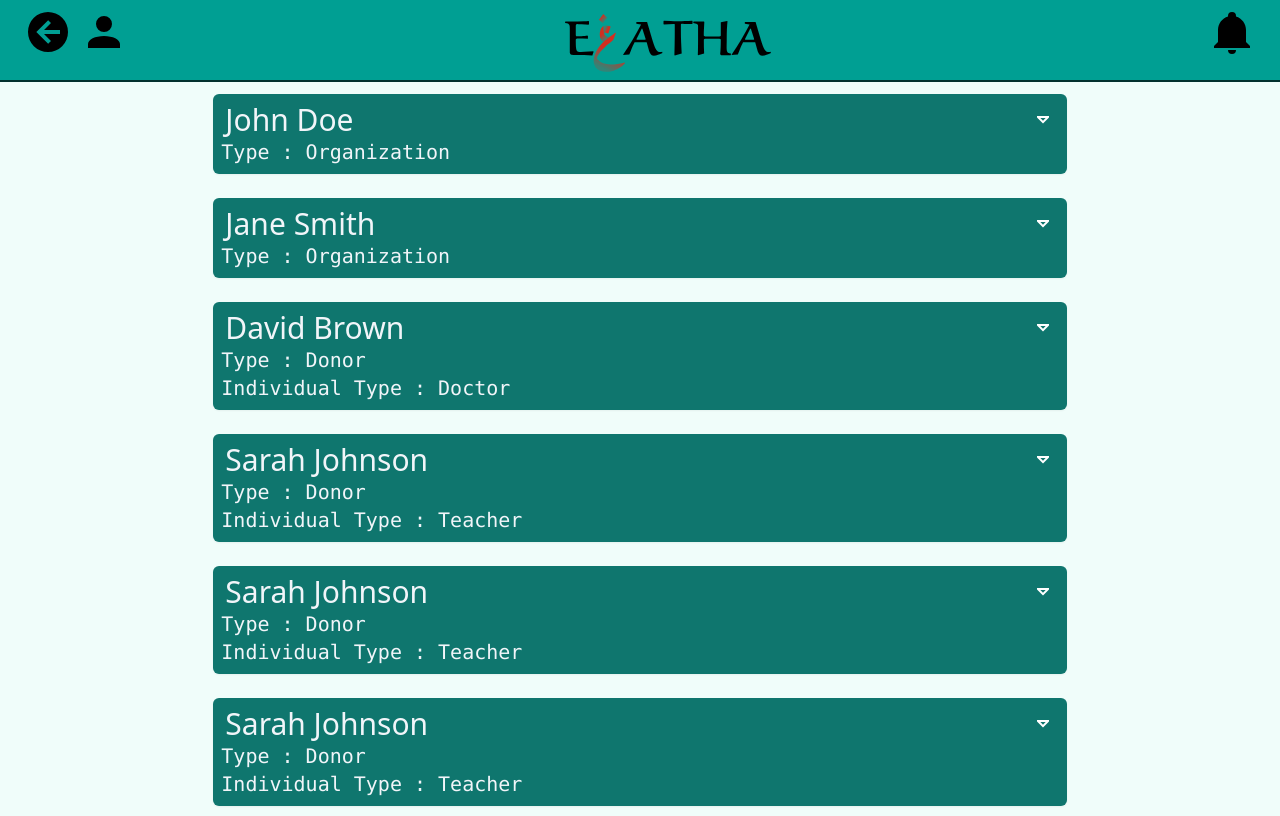
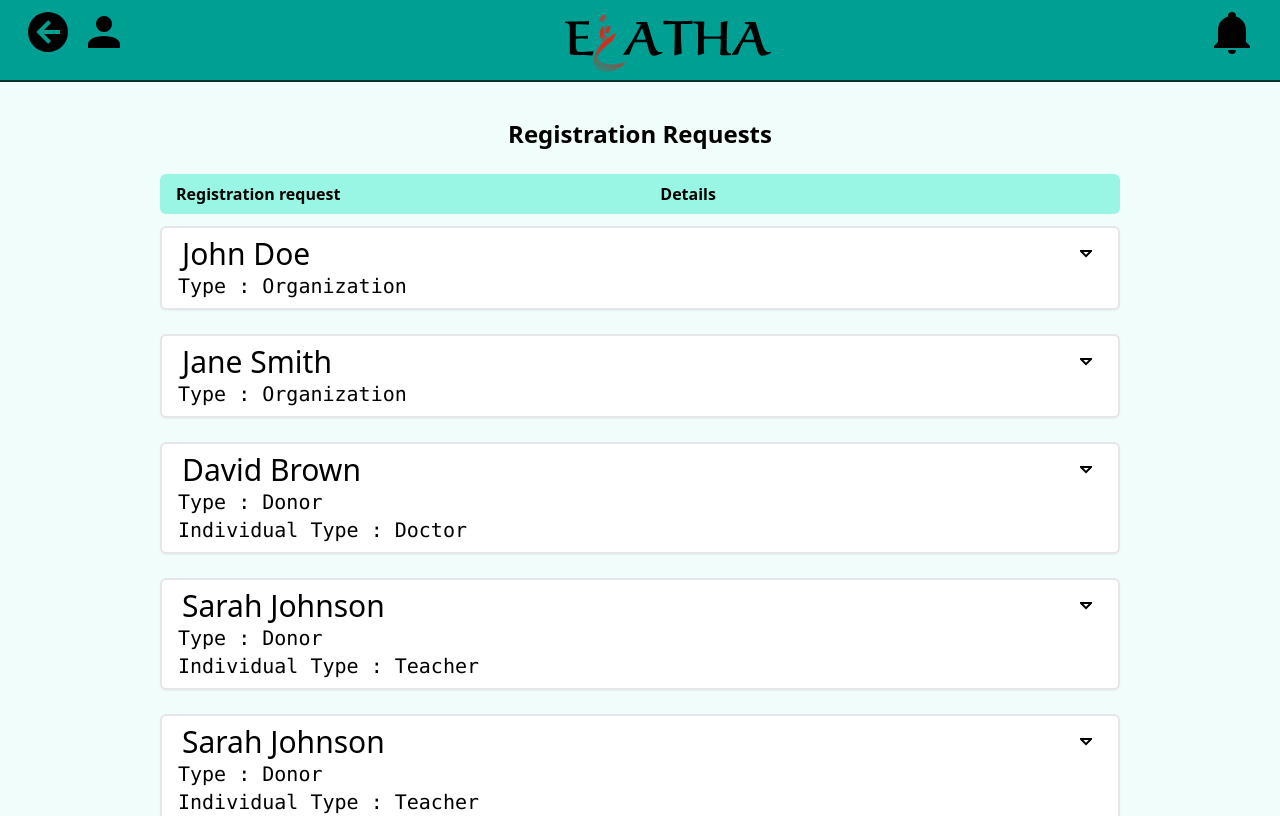
Before and after one commit to seifabdalla/Non-Monetary-Donation-App, a React (Vite) app: page /admin/registration-requests in a window 1280 px wide. Shown: the top 816 px of the page. Built offline with nearby package versions, Linux system fonts and the light colour scheme.

Commit message:
used seif's cards in admin

```diff
--- a/src/components/DonorSubmissionsCard.jsx
+++ b/src/components/DonorSubmissionsCard.jsx
@@ -1,8 +1,7 @@
 import PropTypes from "prop-types";
 import {useState} from "react";
 import Icon from '@mdi/react';
-import { mdiMenuUpOutline } from '@mdi/js';
-import {StyledFileInput} from "./styled-inputs/StyledFileInput.jsx";
+import {mdiDownload, mdiMenuUpOutline} from '@mdi/js';
 
 
 
@@ -13,31 +12,37 @@ export default function DonorSubmissionsCard(props){
     }
 
     return (
-        <div className={"bg-teal-700 flex flex-col justify-around items-start shadow-sm px-2 py-2 w-2/3 rounded-md"}>
-            <div className={"flex flex-row justify-between px-1 w-full text-slate-100"}>
+        <div
+            className={` bg-white flex flex-col justify-around items-start shadow-sm px-4 py-2 w-full rounded-md border-2 border-grey`}>
+            <div className={"flex flex-row justify-between px-1 w-full text-black"}>
                 <h2 className={"font-medium text-3xl"}>
                     {props.request.first_name} {props.request.last_name}
                 </h2>
                 <button onClick={handleExpand}>
                     <Icon path={mdiMenuUpOutline} size={1} rotate={isExpanded ? 0 : 180}
-                          className={"transition-transform duration-300 text-white"}/>
+                          className={"transition-transform duration-300 text-black"}/>
                 </button>
             </div>
-            <div className={"font-mono text-xl text-slate-100"}>
+            <div className={"font-mono text-xl text-black"}>
                 Type : Donor
             </div>
-            <div className={"font-mono text-xl text-slate-100"}>
+            <div className={"font-mono text-xl text-black"}>
                 Individual Type : {props.request.indtype}
             </div>
             {
                 isExpanded &&
-                <div className="font-mono text-xl text-slate-100 flex flex-row justify-between w-full" >
+                <div className="font-mono text-xl text-black flex flex-row justify-between w-full">
                     <div className="flex-col ">
                         <div>Email: {props.request.email}</div>
                         <div>Gender: {props.request.gender}</div>
                         <div>Address: {props.request.address}</div>
                         <div>Governorate: {props.request.governorate}</div>
-                        <div><StyledFileInput/></div>
+                        <button
+                            className=" flex flex-row w-full bg-Mystic-Teal text-Midnight-Pine font-bold rounded-md px-4 py-2 hover:shadow-lg  hover:bg-Vibrant-Turquoise hover:text-Midnight-Pine transition-colors duration-300 ease-linear"
+                        > Download Donor legal Files<Icon path={mdiDownload} size={1}
+                                                                 className={"transition-transform duration-300 text-black"}/>
+                        </button>
+
                     </div>
                     <div className="flex-col ">
                         <div>Password:{props.request.password}</div>
--- a/src/components/OrganizationSubmissionsCard.jsx
+++ b/src/components/OrganizationSubmissionsCard.jsx
@@ -1,9 +1,7 @@
 import PropTypes from "prop-types";
 import {useState} from "react";
 import Icon from '@mdi/react';
-import { mdiMenuUpOutline } from '@mdi/js';
-import {StyledFileInput} from "./styled-inputs/StyledFileInput.jsx";
-
+import {mdiDownload, mdiMenuUpOutline} from '@mdi/js';
 
 
 export default function OrganizationSubmissionsCard(props){
@@ -13,30 +11,33 @@ export default function OrganizationSubmissionsCard(props){
     }
 
     return (
-        <div className={"bg-teal-700 flex flex-col justify-around items-start shadow-sm px-2 py-2 w-2/3 rounded-md"}>
-            <div className={"flex flex-row justify-between px-1 w-full text-slate-100"}>
+        <div
+            className={` bg-white flex flex-col justify-around items-start shadow-sm px-4 py-2 w-full rounded-md border-2 border-grey`}>
+            <div className={"flex flex-row justify-between px-1 w-full text-black"}>
                 <h2 className={"font-medium text-3xl"}>
                     {props.request.first_name} {props.request.last_name}
                 </h2>
                 <button onClick={handleExpand}>
-                    <Icon path={mdiMenuUpOutline} size={1} rotate={isExpanded ? 0 : 180}
-                          className={"transition-transform duration-300 text-white"}/>
+                    <Icon path={mdiMenuUpOutline} size={1}  rotate={isExpanded ? 0 : 180}
+                          className={"transition-transform duration-300 text-black"}/>
                 </button>
             </div>
-            <div className={"font-mono text-xl text-slate-100"}>
+            <div className={"font-mono text-xl text-black"}>
                 Type : Organization
             </div>
 
             {
                 isExpanded &&
-                <div className="font-mono text-xl text-slate-100 flex flex-row justify-between w-full" >
+                <div className="font-mono text-xl text-black flex flex-row justify-between w-full">
                     <div className="flex-col ">
                         <div>Email: {props.request.email}</div>
                         <div>Gender: {props.request.gender}</div>
                         <div>OrganizationName: {props.request.organization.name}</div>
                         <div>Organization Address: {props.request.organization.address}</div>
                         <div>Organization Governorate: {props.request.organization.governorate}</div>
-                        <div><StyledFileInput/></div>
+
+                        <button     className=" flex flex-row w-full bg-Mystic-Teal text-Midnight-Pine font-bold rounded-md px-4 py-2 hover:shadow-lg  hover:bg-Vibrant-Turquoise hover:text-Midnight-Pine transition-colors duration-300 ease-linear"
+                        > Download Organization legal Files<Icon  path={mdiDownload} size={1} className={"transition-transform duration-300 text-black"}/></button>
                     </div>
                     <div className="flex-col ">
                         <div>Password:{props.request.password}</div>
--- a/src/components/RequestsCard.jsx
+++ b/src/components/RequestsCard.jsx
@@ -11,7 +11,7 @@ export default function RequestsCard(props){
         setExpanded((prevState) => !prevState);
     }
     const renderAdditionalInfo = () => {
-        const excludedKeys = ['title', 'imgUrl','category', 'requestedBy','description','amountDonated',
+        const excludedKeys = ['title', 'imgUrl','category', 'requestedBy','description','amountDonated','request_id',
             'amountNeeded'];
         return Object.keys(props.request).map((key) => {
             if (!excludedKeys.includes(key)) {
@@ -31,10 +31,11 @@ export default function RequestsCard(props){
     return(
         <>
             <div
-                className={"bg-teal-700 flex flex-row justify-around items-start shadow-sm px-2 py-2 w-2/3 rounded-md"}>
+                className={` bg-white flex flex-row justify-around items-start shadow-sm px-4 py-2 w-full rounded-md border-2 border-grey`}>
                 {isExpanded &&
-                    <div className={"flex flex-row gap-4 px-1 w-full justify-between text-slate-100"}>
-                        <img src={props.request.imgUrl} alt={props.request.request} className="w-1/4 h-[190px] object-cover"/>
+                    <div className={"flex flex-row gap-4 px-1 w-full justify-between text-black"}>
+                        <img src={props.request.imgUrl} alt={props.request.request}
+                             className="w-1/4 h-[190px] object-cover"/>
                         <div className="flex flex-col w-full">
                             <div className={"flex flex-row gap-20 justify-between w-full"}>
                                 <div className="flex flex-col  font-medium text-1xl">
@@ -68,7 +69,7 @@ export default function RequestsCard(props){
                     </div>}
                 {
                     !isExpanded &&
-                    <div className={"flex flex-row gap-4 px-1 w-full text-slate-100"}>
+                    <div className={"flex flex-row gap-4 px-1 w-full text-black"}>
                         <img src={props.request.imgUrl} alt={props.request.request} className="w-[100px] "/>
                         <div className="flex flex-col font-medium text-1xl">
                             <div> Title: {props.request.title}</div>
@@ -77,8 +78,8 @@ export default function RequestsCard(props){
                         </div>
                     </div>}
                 <button onClick={handleExpand}>
-                    <Icon path={mdiMenuUpOutline} size={1}  rotate={isExpanded ? 0 : 180}
-                          className={"transition-transform duration-300 text-white"}/>
+                    <Icon path={mdiMenuUpOutline} size={1} rotate={isExpanded ? 0 : 180}
+                          className={"transition-transform duration-300 text-black"}/>
                 </button>
             </div>
         </>
--- a/src/components/VolunteerRequestCard.jsx
+++ b/src/components/VolunteerRequestCard.jsx
@@ -19,30 +19,34 @@ export default function VolunteerRequestCard(props) {
     }
     return (
         <div
-        className={"bg-teal-700 flex flex-row justify-around  shadow-sm px-2 py-2 w-2/3 rounded-md"}>
-        <div className={"flex flex-row justify-between w-full text-slate-100"}>
-            <div className="flex flex-row gap-4">
+            className={` bg-white flex flex-col justify-around items-start shadow-sm px-4 py-2 w-full rounded-md border-2 border-grey`}>
+            <div className={"flex flex-row justify-between w-full text-black"}>
+                <div className="flex  flex-row gap-4">
                     <div>
                         <Avatar sx={{width: 75, height: 75}}>
                             <div
                                 className="text-4xl ">{individualUsers[userId].firstName.charAt(0) + "" + individualUsers[userId].lastName.charAt(0)}</div>
                         </Avatar></div>
                     <div className="flex flex-col font-medium items-start text-1xl">
-                <div> Volunteer Name: {individualUsers[userId].firstName + " " + individualUsers[userId].lastName}</div>
+                        <div> Volunteer
+                            Name: {individualUsers[userId].firstName + " " + individualUsers[userId].lastName}</div>
                         <div> Organization: {Organizations[organizationId].name}</div>
                         <div> Case Address: {DonorsRequests.requests[requestId].address}</div>
                         <div>Category : {DonorsRequests.requests[requestId].category} </div>
-                {isExpanded&&<div className="flex flex-row justify-between gap-4">
+                        {isExpanded && <div className="flex flex-row justify-between gap-4">
                             <div className="flex flex-col">
                                 <div> Donor Email: {individualUsers[userId].email}</div>
                                 <div> Donor Contact Number: {individualUsers[userId].contactNumber}</div>
-                    <div> Donor Location: {individualUsers[userId].address},{individualUsers[userId].area},{individualUsers[userId].governorate}</div>
-                    {individualUsers[userId].type==="Doctor"&&<><div> Specialization: {individualUsers[userId].specialization}</div>
-                    <div> Clinic Location: {individualUsers[userId].clinicAddress},{individualUsers[userId].clinicArea},{individualUsers[userId].clinicGovernorate}</div>
+                                <div> Donor
+                                    Location: {individualUsers[userId].address},{individualUsers[userId].area},{individualUsers[userId].governorate}</div>
+                                {individualUsers[userId].type === "Doctor" && <>
+                                    <div> Specialization: {individualUsers[userId].specialization}</div>
+                                    <div> Clinic
+                                        Location: {individualUsers[userId].clinicAddress},{individualUsers[userId].clinicArea},{individualUsers[userId].clinicGovernorate}</div>
                                     <div> Number of Cases: {individualUsers[userId].numOfCases}</div>
                                 </>}
                                 {
-                        individualUsers[userId].type==="Teacher"&&<>
+                                    individualUsers[userId].type === "Teacher" && <>
                                         <div> Subject: {individualUsers[userId].subjects}</div>
                                         <div> Number of private classes: {individualUsers[userId].privateClasses}</div>
                                         <div> Number of classes: {individualUsers[userId].classes}</div>
@@ -51,7 +55,8 @@ export default function VolunteerRequestCard(props) {
                             </div>
                             <div className="flex flex-col">
                                 <div> Organization email:{organizations[organizationId].contactInfo.email}</div>
-                        <div> Organization contact number:{organizations[organizationId].contactInfo.phone}</div>
+                                <div> Organization contact
+                                    number:{organizations[organizationId].contactInfo.phone}</div>
                                 {DonorsRequests.requests[requestId].category === "Medical Cases" && <>
                                     <div> Medical Case: {DonorsRequests.requests[requestId].case}</div>
                                 </>
@@ -83,7 +88,7 @@ export default function VolunteerRequestCard(props) {
                 </div>
                 <button className=" flex flex-col justify-start" onClick={handleExpand}>
                     <Icon path={mdiMenuUpOutline} size={1} rotate={isExpanded ? 0 : 180}
-                      className={"transition-transform duration-300 text-white"}/>
+                          className={"transition-transform duration-300 text-black"}/>
                 </button>
             </div>
         </div>
--- a/src/pages/admin_view/DonationsRequests.jsx
+++ b/src/pages/admin_view/DonationsRequests.jsx
@@ -6,18 +6,25 @@ import RequestsCard from "../../components/RequestsCard.jsx";
 export  default  function DonationsRequests(){
     return (<div className={"bg-teal-50 w-screen min-h-screen"}>
             <MainHeader/>
-
+        <div className={'h-full w-full flex flex-col items-center pt-9  pb-10 overflow-y-auto'}>
+            <div className={' w-full h-14 text-2xl  font-bold rounded-md text-center'}>Donation Requests</div>
+            <div
+                className={' flex flex-row w-3/4 h-10 bg-teal-200 px-4 py-2 gap-80 items-start font-bold rounded-md text-center'}>
+                <h1>Requests</h1>
+                <h1>Details</h1>
+            </div>
             {
                 DonorsRequests.requests.map((request, index) => {
                     return (
                         <>
-                        <div key={index} className="flex flex-col justify-center items-center py-3">
+                        <div key={index} className="flex w-3/4 flex-col justify-center items-center py-3">
                         <RequestsCard request={request}/>
                         </div>
                         </>
                     );
                 })
             }
+        </div>
 
         </div>
     );
--- a/src/pages/admin_view/Requests_listView.jsx
+++ b/src/pages/admin_view/Requests_listView.jsx
@@ -8,11 +8,17 @@ export default function Requests_listView() {
 
     return (<div className={"bg-teal-50 w-screen min-h-screen"}>
             <MainHeader/>
-
+        <div className={'h-full w-full flex flex-col items-center pt-9  pb-10 overflow-y-auto'}>
+            <div className={' w-full h-14 text-2xl  font-bold rounded-md text-center'}>Registration Requests</div>
+            <div
+                className={' flex flex-row w-3/4 h-10 bg-teal-200 px-4 py-2 gap-80 items-start font-bold rounded-md text-center'}>
+                <h1>Registration request</h1>
+                <h1>Details</h1>
+            </div>
             {
                 RegRequests.map((request, index) => {
                     return (
-                        <div key={index} className="flex flex-col justify-center items-center py-3">
+                        <div key={index} className="flex w-3/4 flex-col justify-center items-center py-3">
 
                             {request.type === "organization" &&
                                 <OrganizationSubmissionsCard request={request}/>
@@ -24,7 +30,7 @@ export default function Requests_listView() {
                     );
                 })
             }
-
+        </div>
         </div>
     );
 }
--- a/src/pages/admin_view/VolunteerRequests.jsx
+++ b/src/pages/admin_view/VolunteerRequests.jsx
@@ -1,7 +1,6 @@
 import MainHeader from "../../components/MainHeader.jsx";
 import {VolunteeringRequests} from "../../model/Admin/Volunteering request.js";
-import PropTypes from "prop-types";
-import RequestsCard from "../../components/RequestsCard.jsx";
+
 import VolunteerRequestCard from "../../components/VolunteerRequestCard.jsx";
 
 
@@ -11,10 +10,17 @@ export default  function VolunteerRequests(){
 
             <div className={"bg-teal-50 w-screen min-h-screen"}>
                 <MainHeader/>
+                    <div className={'h-full w-full flex flex-col items-center pt-9  pb-10 overflow-y-auto'}>
+                        <div className={' w-full h-14 text-2xl  font-bold rounded-md text-center'}>Volunteer Requests</div>
+                        <div
+                            className={' flex flex-row w-3/4 h-10 bg-teal-200 px-4 py-2 gap-80 items-start font-bold rounded-md text-center'}>
+                            <h1>Volunteer Name</h1>
+                            <h1>Details</h1>
+                        </div>
                 {VolunteeringRequests.map((request, index) => {
                 return (
                 <>
-                <div key={index} className="flex flex-col justify-center items-center py-3">
+                <div key={index} className="flex w-3/4 flex-col justify-center items-center py-3">
                 <VolunteerRequestCard request={request}/>
             </div>
                   </>
@@ -22,6 +28,7 @@ export default  function VolunteerRequests(){
 }
 )
                 }
+                </div>
             </div>
 
     );
```
Lines whose indentation alone changed are shown as unchanged.
